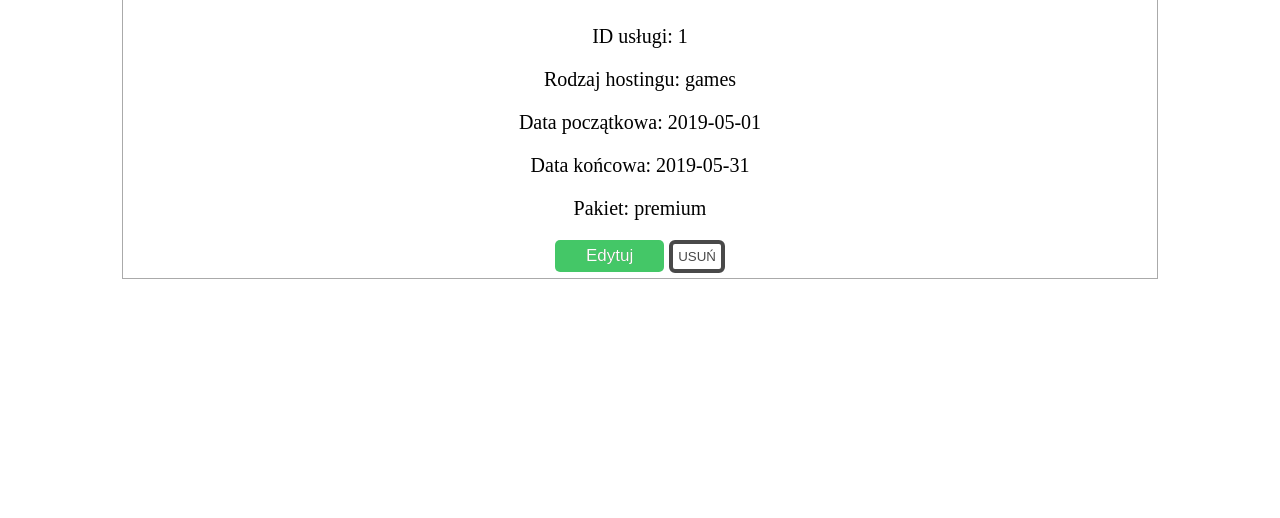
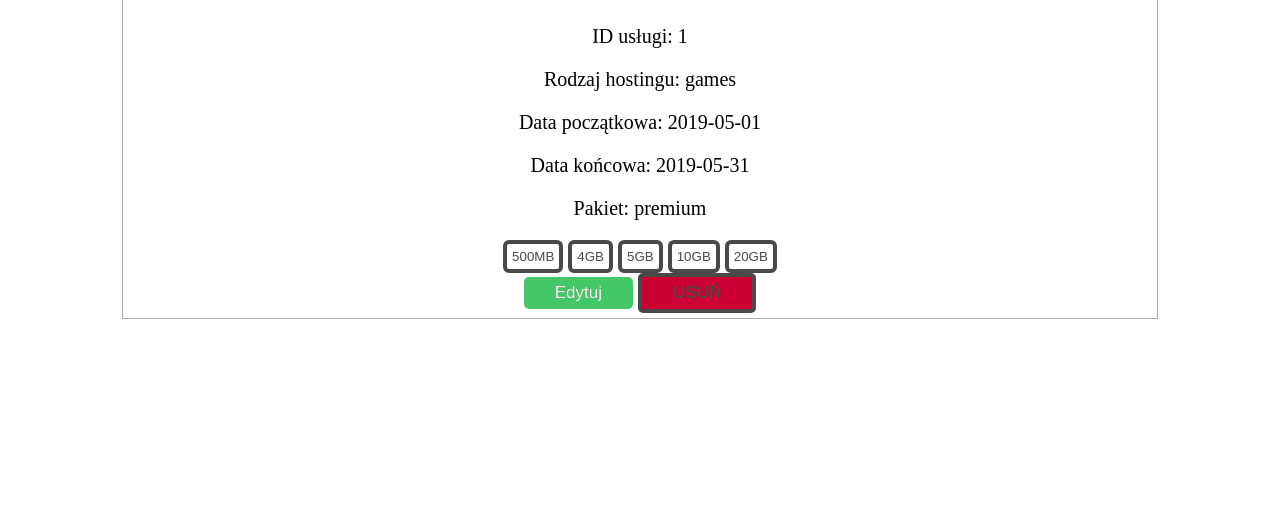
Before and after one commit to bigboyTaysh/BDprojekt, a PHP site: page /user_panel.php in a window 1280 px wide. Shown: the part 226-744 px from the top of the page. Run offline with PHP 8.4, Linux system fonts and the light colour scheme; the visitor is signed in with stand-in values (Sample User, id 1); data comes from the database, SQL or seed files in the repository.

Commit message:
buttony upload danych

```diff
--- a/app/css/style.css
+++ b/app/css/style.css
@@ -1,46 +1,3 @@
-a {
-    background-color: #44c767;
-    -moz-border-radius: 5px;
-    -webkit-border-radius: 5px;
-    border-radius: 5px;
-    display: inline-block;
-    cursor: pointer;
-    color: #ffffff;
-    font-family: Arial;
-    font-size: 17px;
-    padding: 6px 31px;
-    text-decoration: none;
-    text-shadow: 0px 0px 0px #2f6627;
-}
-
-a:hover {
-    background-color: #5cbf2a;
-}
-
-a:active {
-    position: relative;
-    top: 1px;
-}
-
-a.red {
-    background-color: #CC0033;
-    -moz-border-radius: 5px;
-    -webkit-border-radius: 5px;
-    border-radius: 5px;
-    display: inline-block;
-    cursor: pointer;
-    color: #ffffff;
-    font-family: Arial;
-    font-size: 17px;
-    padding: 6px 31px;
-    text-decoration: none;
-    text-shadow: 0px 0px 0px #2f6627;
-}
-
-a.red:hover {
-    background-color: #FF0033;
-}
-
 body {
     font-family: 'Times New Roman', Times, serif;
     font-size: 20px;
@@ -154,3 +111,46 @@ select {
     height: 34px;
     -webkit-appearance: none;
 }
+
+a {
+    background-color: #44c767;
+    -moz-border-radius: 5px;
+    -webkit-border-radius: 5px;
+    border-radius: 5px;
+    display: inline-block;
+    cursor: pointer;
+    color: #ffffff;
+    font-family: Arial;
+    font-size: 17px;
+    padding: 6px 31px;
+    text-decoration: none;
+    text-shadow: 0px 0px 0px #2f6627;
+}
+
+a:hover {
+    background-color: #5cbf2a;
+}
+
+a:active {
+    position: relative;
+    top: 1px;
+}
+
+.red {
+    background-color: #CC0033;
+    -moz-border-radius: 5px;
+    -webkit-border-radius: 5px;
+    border-radius: 5px;
+    display: inline-block;
+    cursor: pointer;
+    color: #ffffff;
+    font-family: Arial;
+    font-size: 17px;
+    padding: 6px 31px;
+    text-decoration: none;
+    text-shadow: 0px 0px 0px #2f6627;
+}
+
+.red:hover {
+    background-color: #FF0033;
+}
--- a/app/user_panel.php
+++ b/app/user_panel.php
@@ -61,8 +61,14 @@ require "templates/head.php";
                         <p>Data początkowa: <?php echo $row["data_poczatkowa"]; ?></p>
                         <p>Data końcowa: <?php echo $row["data_koncowa"]; ?></p>
                         <p>Pakiet: <?php echo $row["nazwa"]; ?></p>
+                        <button id="upload" value="500" data-id="<?php echo $row["id_uslugi"]; ?>">500MB</button>
+                        <button id="upload" value="4000" data-id="<?php echo $row["id_uslugi"]; ?>">4GB</button>
+                        <button id="upload" value="5000" data-id="<?php echo $row["id_uslugi"]; ?>">5GB</button>
+                        <button id="upload" value="10000" data-id="<?php echo $row["id_uslugi"]; ?>">10GB</button>
+                        <button id="upload" value="20000" data-id="<?php echo $row["id_uslugi"]; ?>">20GB</button>
+                        </br>
                         <a type="button" href="changeServiceDate.php?id=<?php echo $row["id_uslugi"]; ?>">Edytuj</a>
-                        <button data-id="<?php echo $row["id_uslugi"]; ?>">Usuń</button>
+                        <button id="delete" class="red" data-id="<?php echo $row["id_uslugi"]; ?>">Usuń</button>
                     </div>
 
                 <?php
@@ -83,7 +89,28 @@ require "templates/head.php";
 
 
 <script>
-    $(".wyswietlane_uslugi").on('click', 'button', function(e) {
+    $(".wyswietlane_uslugi").on('click', '#upload', function(e) {
+        var id = $(this).data("id");
+        var upload = $(this).val();
+
+        alert(upload);
+
+        $.ajax({
+            type: "POST",
+            url: "",
+            dataType: 'text',
+            data: {
+                id: id,
+                upload: upload
+            },
+            async: false,
+            success: function(text) {
+                location.reload();
+            }
+        });
+    });
+
+    $(".wyswietlane_uslugi").on('click', '#delete', function(e) {
         var id = $(this).data("id");
 
         $.ajax({
```
